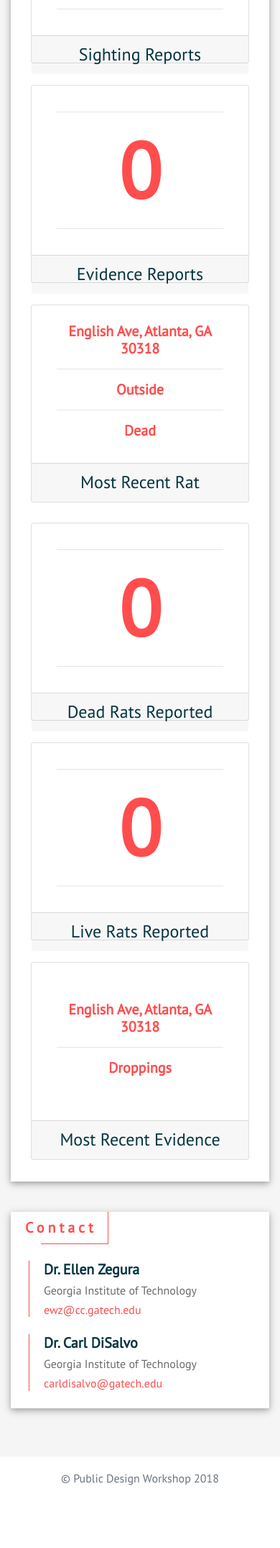
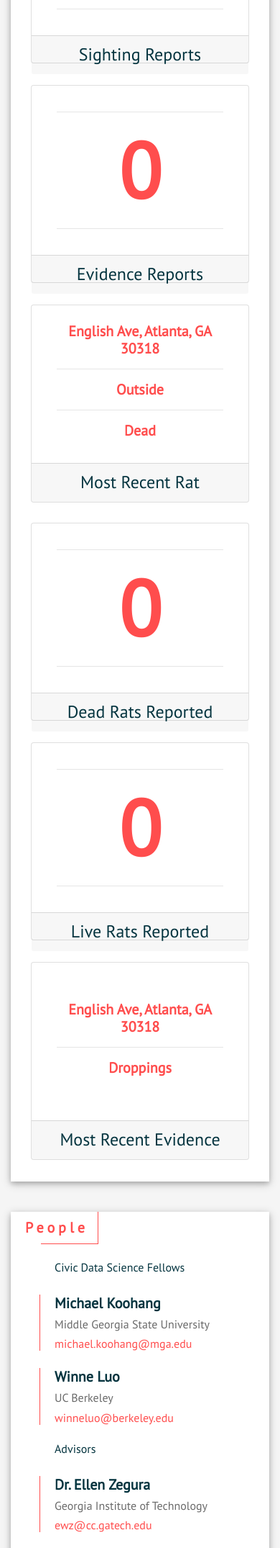
Before and after one commit to ruinanwang/ratchat, a Flask app: page / in a window 390 px wide. Shown: the part 2810-4960 px from the top of the page at 72% size. Before the commit the page ends 4873 px from the top, so only its background shows below. Run offline with Flask 2, Linux system fonts and the light colour scheme; data that the repository does not hold is empty; some libraries are stand-ins or nearby versions.

Commit message:
Updated HTML page with more contact info

```diff
--- a/app/static/css/style.css
+++ b/app/static/css/style.css
@@ -274,9 +274,9 @@ body {
   width: 60px;
 }
 
-#contacttitleborder {
+#peopletitleborder {
   margin-left: 42px;
-  width: 94px;
+  width: 80px;
 }
 
 /* About */
@@ -358,13 +358,13 @@ body {
   margin-top: 16px;
 }
 
-/* Contact */
+/* People */
 
-#contactsection .bodyrow {
+#peoplesection .bodyrow {
   text-align: center;
 }
 
-#contactsection .bodyrow h6:nth-child(3) {
+#peoplesection .bodyrow h6:nth-child(3) {
   margin: 0;
 }
 
@@ -379,8 +379,37 @@ body {
   padding-left: 36px;
 }
 
-#contactsection h5 {
+#amanda {
+  text-align: center;
+}
+
+#amandarow {
+    margin-top: 0;
+    padding-bottom: 36px;
+}
+
+#michael {
+  border-right: 1px solid #FF4D4D;
+  text-align: right;
+  padding-right: 36px;
+}
+
+#winne {
+  text-align: left;
+  padding-left: 36px;
+}
+
+#peoplesection h5 {
   font-weight: bold;
+}
+
+#cdsfellows {
+  margin-top: 14px;
+  text-align: center;
+}
+
+#advisors {
+  text-align: center;
 }
 
 .school {
@@ -423,7 +452,7 @@ body {
 }
 
 @media only screen and (max-width: 767px) {
-  #contactsection #ellen {
+  #ellen {
     border-right: 0;
     border-left: 1px solid #FF4D4D;
     margin-left: 12px;
@@ -431,11 +460,46 @@ body {
     text-align: left;
     padding-left: 20px;
   }
-  #contactsection #carl {
+
+  #carl {
     border-left: 1px solid #FF4D4D;
     margin-left: 12px;
     padding-left: 20px;
   }
+
+  #michael {
+    border-right: 0;
+    border-left: 1px solid #FF4D4D;
+    margin-left: 12px;
+    margin-bottom: 24px;
+    text-align: left;
+    padding-left: 20px;
+  }
+
+  #winne {
+    border-left: 1px solid #FF4D4D;
+    margin-left: 12px;
+    padding-left: 20px;
+  }
+
+  #amanda {
+    border-left: 1px solid #FF4D4D;
+    margin-left: 12px;
+    padding-left: 20px;
+    text-align: left;
+  }
+
+  #cdsfellows {
+    margin-top: 28px;
+    text-align: left;
+    padding-left: 46px;
+  }
+
+  #advisors {
+    text-align: left;
+    padding-left: 46px;
+  }
+
 }
 
 @media only screen and (max-width: 466px) {
--- a/app/templates/index.html
+++ b/app/templates/index.html
@@ -26,7 +26,7 @@
         <a href="#mapsection" onclick="closeNav()">Map</a>
         <a href="#modelsection" onclick="closeNav()">Model</a>
         <a href="#statssection" onclick="closeNav()">Stats</a>
-        <a href="#contactsection" onclick="closeNav()">Contact</a>
+        <a href="#peoplesection" onclick="closeNav()">People</a>
     </div>
     <div id="overlay"></div>
     <div id="wrapper">
@@ -63,7 +63,7 @@
                             </p>
                             <p>
                                 The RatWatch project combines resident-reported data with mapping and modeling to document rat issues in Atlanta. The project
-                                includes an SMS system for text or image based reporting of rat sitings and evidence, a model
+                                includes an SMS system for text or image based reporting of rat sightings and evidence, a model
                                 of likely rat infestations in Atlanta based upon code violation and housing data, and a series
                                 of maps representing both the resident reports and rat suitability models.
                             </p>
@@ -268,14 +268,35 @@
                     </div>
                 </div>
             </div>
-            <div class="container section" id="contactsection">
+            <div class="container section" id="peoplesection">
                 <div class="subsection">
                     <div class="row titlerow">
                         <div class="col-2 titlecolumn">
-                            <div class="titleborder" id="contacttitleborder"></div>
-                            <h5 class="titleabs">Contact</h5>
+                            <div class="titleborder" id="peopletitleborder"></div>
+                            <h5 class="titleabs">People</h5>
                         </div>
                     </div>
+                    <div class="container">
+                        <h6 id="cdsfellows">Civic Data Science Fellows</h6>
+                        <div class="row bodyrow">
+                            <div class="col-md-6" id="michael">
+                                <h5>Michael Koohang</h5>
+                                <h6 class="school">Middle Georgia State University</h6>
+                                <h6>
+                                    <a class="email" href="mailto:michael.koohang@mga.edu">michael.koohang@mga.edu</a>
+                                </h6>
+                            </div>
+                            <div class="col-md-6" id="winne">
+                                <h5>Winne Luo</h5>
+                                <h6 class="school">UC Berkeley</h6>
+                                <h6>
+                                    <a class="email" href="mailto:winneluo@berkeley.edu">winneluo@berkeley.edu</a>
+                                </h6>
+                            </div>
+                        </div>
+                    </div>
+                    <div class="container">
+                        <h6 id="advisors">Advisors</h6>
                         <div class="row bodyrow">
                             <div class="col-md-6" id="ellen">
                                 <h5>Dr. Ellen Zegura</h5>
@@ -290,6 +311,16 @@
                                 <h6>
                                     <a class="email" href="mailto:carldisalvo@gatech.edu">carldisalvo@gatech.edu</a>
                                 </h6>
+                            </div>
+                        </div>
+                        <div class="row bodyrow" id="amandarow">
+                            <div class="col-md-12" id="amanda">
+                                <h5>Dr. Amanda Meng</h5>
+                                <h6 class="school">Georgia Institute of Technology</h6>
+                                <h6>
+                                    <a class="email" href="mailto:a.meng@gatech.edu">a.meng@gatech.edu</a>
+                                </h6>
+                            </div>
                         </div>
                     </div>
                 </div>
```
Also changed, not shown: app/static/js/stats.js (line endings or trailing spaces). Lines whose indentation alone changed are shown as unchanged.
